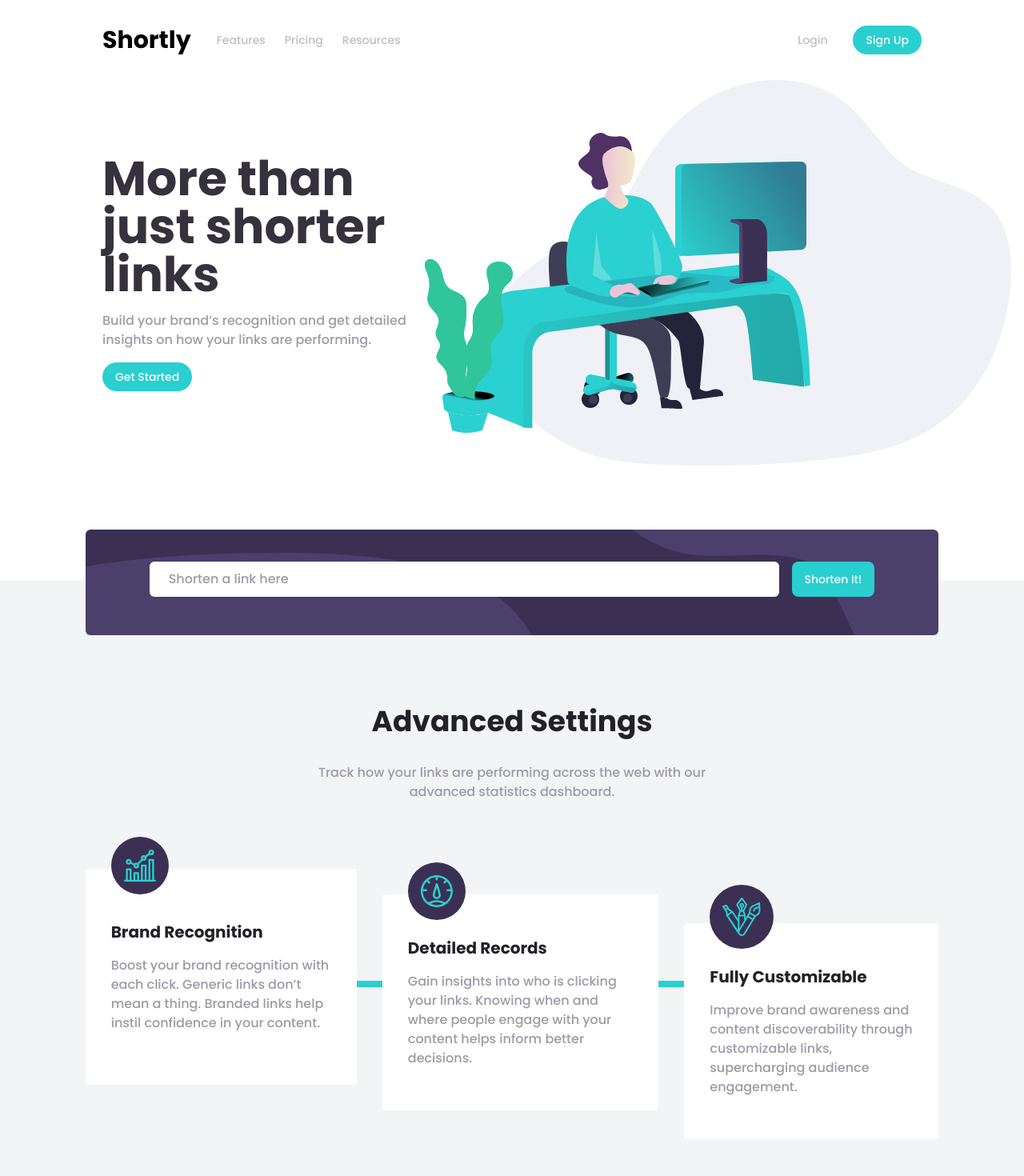
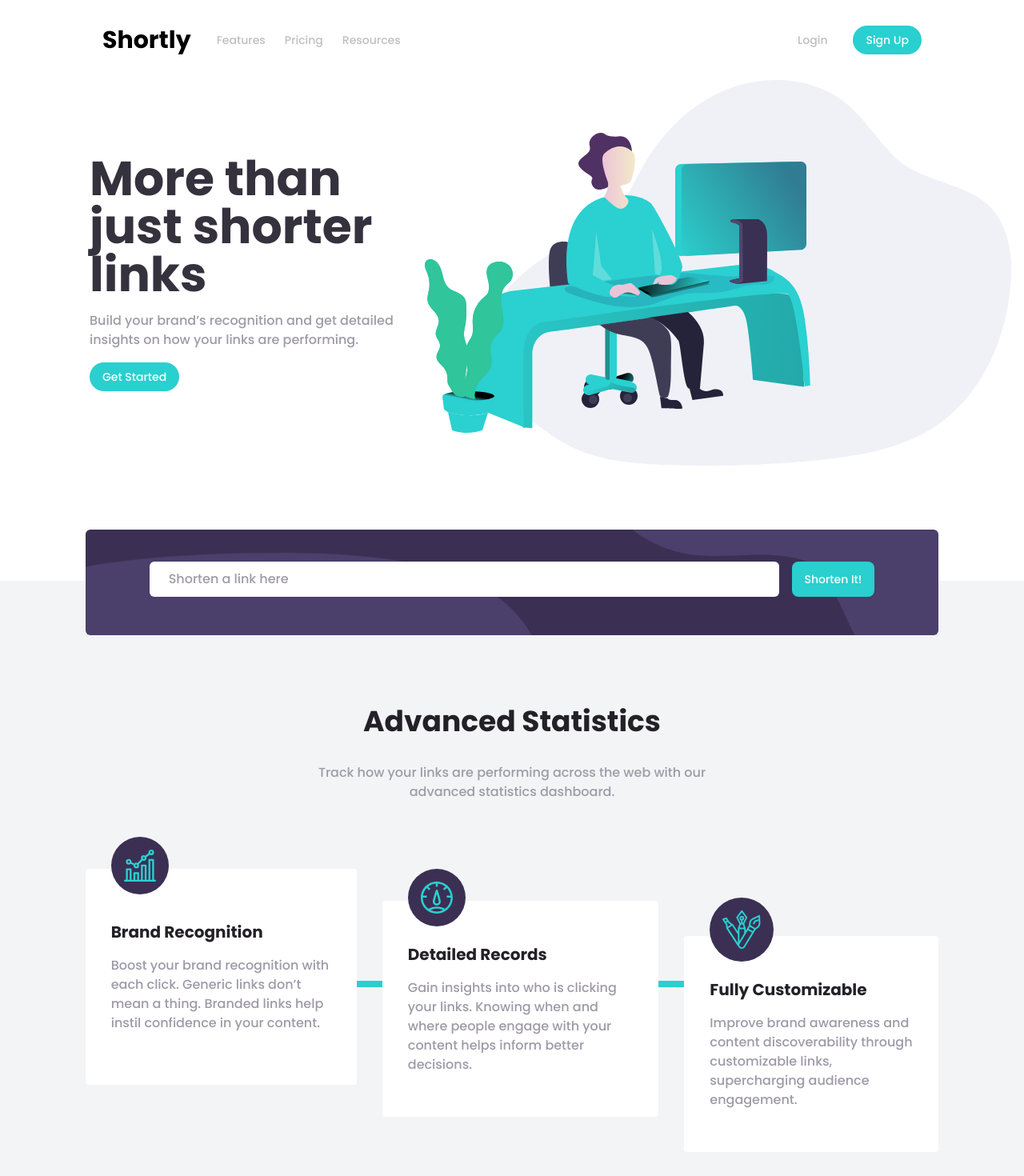
Before and after one commit to tomazcx/url-shortening, a React (Vite) app: page / in a window 1280 px wide. Shown: the top 1470 px of the page at 80% size. Built offline with nearby package versions, Linux system fonts and the light colour scheme.

Commit message:
Corrected text, added overflow-hidden to links

```diff
--- a/src/components/Content.tsx
+++ b/src/components/Content.tsx
@@ -59,7 +59,7 @@ export const Content = () => {
 
     return (
         <main className="flex flex-col w-full mx-auto items-center gap-36 ">
-            <section className="flex flex-col-reverse items-center justify-between gap-4 lg:pl-32 px-4 lg:flex-row over">
+            <section className="flex flex-col-reverse items-center justify-between gap-4 lg:pl-28 px-4 lg:flex-row over">
                 <div className="flex flex-col items-center lg:items-start gap-4">
                     <h1 className="text-5xl sm:text-6xl font-bold text-violet-800 text-center lg:text-left">More than just shorter links</h1>
                     <p className="text-gray-400 text-center sm:text-left">  Build your brand’s recognition and get detailed insights
@@ -83,7 +83,7 @@ export const Content = () => {
                     {links.map(link => <ShortedLink key={link.shorted} link={link.full} shorted={link.shorted} />)}
                 </div>
                 <div className="flex flex-col items-center">
-                    <h1 className="font-bold text-violet-900 text-4xl mb-8 text-center">Advanced Settings</h1>
+                    <h1 className="font-bold text-violet-900 text-4xl mb-8 text-center">Advanced Statistics</h1>
                     <p className="text-gray-400 text-center"> Track how your links are performing across the web with our <br />
                         advanced statistics dashboard.</p>
                 </div>
@@ -93,9 +93,9 @@ export const Content = () => {
                         <Card key={0} title="Brand Recognition" text="Boost your brand recognition with each click. Generic links don’t
   mean a thing. Branded links help instil confidence in your content." icon={brandRecognition} topPos={"0"} />
                         <Card key={1} title="Detailed Records" text="Gain insights into who is clicking your links. Knowing when and where
-  people engage with your content helps inform better decisions." icon={detailedRecords} topPos={"8"} />
+  people engage with your content helps inform better decisions." icon={detailedRecords} topPos={"10"} />
                         <Card key={2} title="Fully Customizable" text="Improve brand awareness and content discoverability through customizable
-  links, supercharging audience engagement." icon={fullyCustomized} topPos={"16"} />
+  links, supercharging audience engagement." icon={fullyCustomized} topPos={"20"} />
                     </div>
 
 
--- a/src/components/Footer.tsx
+++ b/src/components/Footer.tsx
@@ -12,7 +12,7 @@ export const Footer = () => {
     const company = ["About", "Our Team", "Carrers", "Contact"]
 
     return (
-        <footer className="bg-violet-900 w-screen box-border text-white flex flex-col items-center lg:items-start lg:grid lg:grid-cols-5 grid-flow-col lg:px-36 pt-20 pb-36">
+        <footer className="bg-violet-900 w-screen box-border text-white flex flex-col items-center lg:items-start lg:grid lg:grid-cols-5 grid-flow-col lg:px-32 pt-20 pb-36">
             <div className='lg:w-[300px]  mb-12 lg:mb-0'>
                 <span className="text-3xl font-bold text-center">Shortly</span>
             </div>
--- a/src/components/ShortedLink.tsx
+++ b/src/components/ShortedLink.tsx
@@ -9,10 +9,10 @@ export const ShortedLink = (props: ShortedLinkInterface) => {
     const [buttonState, setButton] = useState(false)
 
     return (
-        <div className="bg-white rounded-lg py-3 pb-6 lg:pb-3 lg:px-8 flex flex-col lg:flex-row justify-between items-center w-full mb-3">
+        <div className="bg-white rounded-lg overflow-hidden py-3 pb-6 lg:pb-3 lg:px-8 flex flex-col lg:flex-row justify-between items-center w-full mb-3">
             <a href={props.link} target="_blank" className="hover:text-gray-400 transition-colors border-b pb-2 lg:border-none px-8 lg:p-0 w-full text-violet-800">{props.link}</a>
-            <div className="flex flex-col lg:flex-row items-start gap-4 w-full lg:w-auto px-8 mt-4 lg:items-center lg:mt-0">
-                <a href={`https://${props.shorted}`} target="_blank" className="hover:border-b border-cyan-400 text-left text-cyan-400">{props.shorted}</a>
+            <div className="flex  flex-col lg:flex-row items-start gap-4 w-full lg:w-auto px-8 mt-4 lg:items-center lg:mt-0">
+                <a href={`https://${props.shorted}`} target="_blank" className=" hover:border-b border-cyan-400 text-left text-cyan-400">{props.shorted}</a>
                 <span
                     className={`button rounded-lg w-full ${buttonState ? "!bg-violet-700" : "bg-cyan-400"}`}
                     onClick={() => {
--- a/src/styles/global.css
+++ b/src/styles/global.css
@@ -26,6 +26,10 @@ body{
     @apply bg-cyan-400 flex items-center text-sm justify-center text-white px-4 py-2 cursor-pointer transition-colors hover:bg-cyan-300
 }
 
-.top-16{
-    top: 4rem;
+.top-20{
+    top: 5rem;
 }
+
+.top-10{
+    top: 2.5rem;
+}
```
